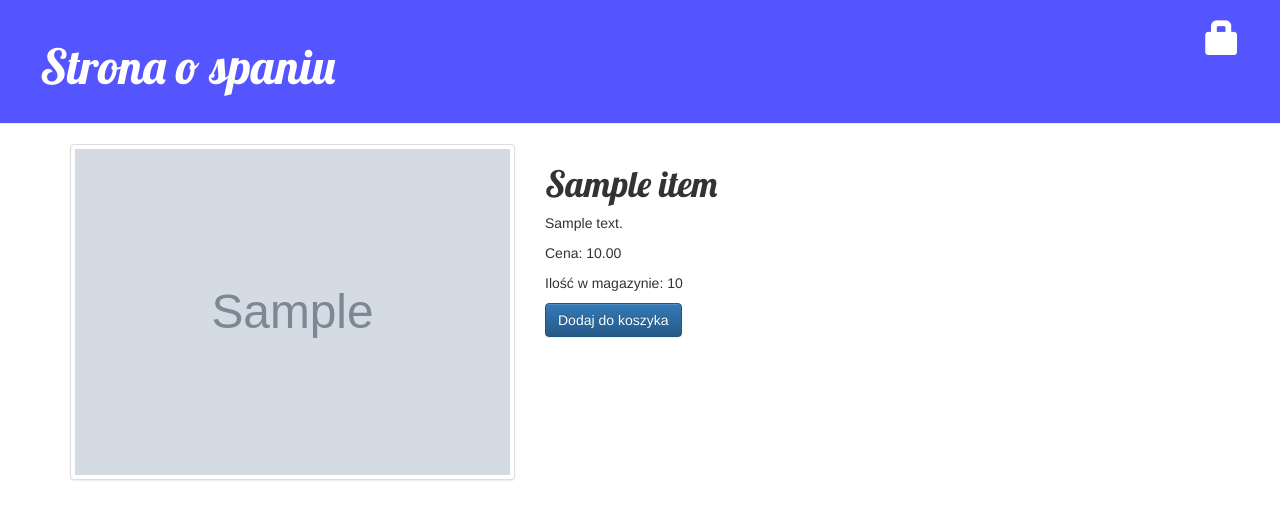
After one commit to khortur/szt-projekt, a Django app: page /store/item/1/ in a window 1280 px wide. The commit adds this page. Shown: the top 520 px of the page. Run offline with Django 3.2, Linux system fonts and the light colour scheme; tables that the repository leaves empty hold one stand-in row (values such as "Sample post"); grey boxes marked "Sample" are stand-in pictures; some libraries are stand-ins or nearby versions.

Commit message:
Improve store application

```diff
--- a/blog/templates/blog/base.html
+++ b/blog/templates/blog/base.html
@@ -3,6 +3,7 @@
 <html>
     <head>
         <title>Strona o spaniu</title>
+        <script src="https://ajax.googleapis.com/ajax/libs/jquery/3.1.1/jquery.min.js"></script>
         <link rel="stylesheet" href="//maxcdn.bootstrapcdn.com/bootstrap/3.2.0/css/bootstrap.min.css">
         <link rel="stylesheet" href="//maxcdn.bootstrapcdn.com/bootstrap/3.2.0/css/bootstrap-theme.min.css">
         <link href='//fonts.googleapis.com/css?family=Lobster&subset=latin,latin-ext' rel='stylesheet' type='text/css'>
@@ -18,6 +19,8 @@
                 <a href="{% url 'login' %}" class="top-menu"><span class="glyphicon glyphicon-lock"></span></a>
             {% endif %}
             <h1><a href="/">Strona o spaniu</a></h1>
+            {% block scripts %}
+            {% endblock %}
         </div>
         <div class="content container">
             <div class="row">
--- a/store/models.py
+++ b/store/models.py
@@ -8,6 +8,7 @@ class Item(models.Model):
     description = models.TextField()
     price = models.DecimalField(max_digits=8, decimal_places=2)
     stock = models.IntegerField(default=0)
+    image = models.FileField(blank=True, null=True)
 
     def __str__(self):
         return self.name
--- /dev/null
+++ b/store/templates/store/item_detail.html
@@ -0,0 +1,51 @@
+{% extends 'blog/base.html' %}
+
+{% block scripts %}
+    <script>
+        $( document ).ready(function() {
+            $("#add-button").click(function() {
+{#                alert( "Handler for .click() called." );#}
+                $("#add-form").toggle(500);
+            });
+        });
+    </script>
+{% endblock %}
+
+{% block content %}
+    <div class="post">
+        <div class = "col-sm-6 col-md-5">
+            <div class = "thumbnail">
+                <img src = "../../media/{% if item.image %}{{ item.image }}{% else %}no_photo.jpg{% endif %}"
+                     alt = "Place for cover" width="100%">
+            </div>
+        </div>
+        <div class = "col-sm-6 col-md-7">
+            <h1>{{ item.name }}</h1>
+            <p>{{ item.description|linebreaks }}</p>
+            <p>Cena: {{ item.price }}</p>
+            <p>Ilość w magazynie: {{ item.stock }}</p>
+            {% if item.stock > 0 %}
+                <div id="add-form" class="panel panel-default" hidden>
+                    <div class="panel-body">
+                        <form>
+                            <p>
+                                Ilość:
+                                <input type="number" min="1" max="{{ item.stock }}" value="1">
+                                <a class = "btn btn-primary"
+                                   role = "button" id="accept-button" {% if item.stock == 0 %}disabled{% endif %}>
+                                    Dodaj
+                                </a>
+                            </p>
+                        </form>
+                    </div>
+                </div>
+            {% endif %}
+            <p>
+                <a class = "btn btn-primary"
+                   role = "button" id="add-button" {% if item.stock == 0 %}disabled{% endif %}>
+                    Dodaj do koszyka
+                </a>
+            </p>
+        </div>
+    </div>
+{% endblock %}
--- a/store/urls.py
+++ b/store/urls.py
@@ -1,6 +1,9 @@
 from django.conf.urls import url
 from . import views
+from django.conf import settings
+from django.conf.urls.static import static
 
 urlpatterns = [
     url(r'^$', views.item_list, name='item_list'),
-]
+    url(r'^item/(?P<pk>[0-9]+)/$', views.item_detail, name='item_detail'),
+] + static(settings.MEDIA_URL, document_root=settings.MEDIA_ROOT)
--- a/store/views.py
+++ b/store/views.py
@@ -1,6 +1,11 @@
-from django.shortcuts import render
+from django.shortcuts import render, get_object_or_404
 from .models import Item
 
 def item_list(request):
-    items = Item.objects.filter(stock__gt=0).order_by('price')
+    # items = Item.objects.filter(stock__gt=0).order_by('price')
+    items = Item.objects.order_by('price')
     return render(request, 'store/item_list.html', {"items": items})
+
+def item_detail(request, pk):
+    item = get_object_or_404(Item, pk=pk)
+    return render(request, 'store/item_detail.html', {'item': item})
```
Also changed, not shown: store/templates/store/item_list.html (+30 -17 lines), media/no_photo.jpg (added), static/css/blog.css (line endings or trailing spaces), store/forms.py (added), store/migrations/0002_item_image.py (added).
